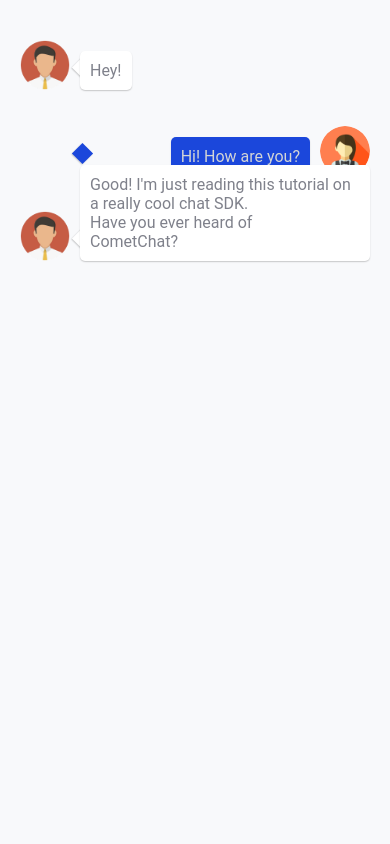
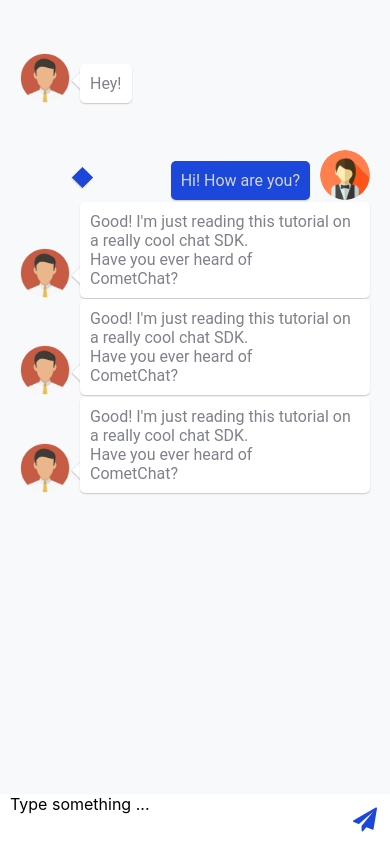
Before and after one commit to ealimardaniii/ifs, a React Native app: screen / in a window 390 px wide. Built offline with nearby package versions, Linux system fonts and the light colour scheme.

Commit message:
feat: add-chatInput.js

```diff
--- a/package.json
+++ b/package.json
@@ -12,7 +12,8 @@
   "dependencies": {
     "babel-plugin-module-resolver": "^4.0.0",
     "react": "16.13.1",
-    "react-native": "0.63.3"
+    "react-native": "0.63.3",
+    "react-native-vector-icons": "^7.1.0"
   },
   "devDependencies": {
     "@babel/core": "7.12.7",
--- a/src/components/generic/Layout.js
+++ b/src/components/generic/Layout.js
@@ -1,12 +1,14 @@
 import React from 'react';
 import {StyleSheet, StatusBar, ScrollView, SafeAreaView} from 'react-native';
 import {COLORS} from 'global/colors';
+import ChatInput from 'components/main/ChatInput';
 
 const Layout = (props) => {
   return (
     <SafeAreaView style={styles.container}>
       <StatusBar barStyle="dark-content" backgroundColor={COLORS.LIGHT} />
       <ScrollView style={styles.content}>{props.children}</ScrollView>
+      <ChatInput />
     </SafeAreaView>
   );
 };
@@ -20,5 +22,6 @@ const styles = StyleSheet.create({
     flex: 1,
     backgroundColor: COLORS.LIGHT,
     padding: 15,
+    marginBottom: 50,
   },
 });
--- /dev/null
+++ b/src/components/main/ChatInput.js
@@ -0,0 +1,58 @@
+import {COLORS} from 'global/colors';
+import React, {useState} from 'react';
+import {View, StyleSheet, TextInput, TouchableOpacity} from 'react-native';
+import Icon from 'react-native-vector-icons/FontAwesome';
+
+const ChatInput = (props) => {
+  const [input, setInput] = useState('');
+  return (
+    <View style={styles.container}>
+      <TextInput
+        style={styles.input}
+        onChangeText={(text) => setInput(text)}
+        value={input}
+        placeholder="Type something ..."
+        multiline
+      />
+      <TouchableOpacity style={styles.send_btn}>
+        <Icon style={styles.send_icon} name="paper-plane" />
+      </TouchableOpacity>
+    </View>
+  );
+};
+export default ChatInput;
+
+const styles = StyleSheet.create({
+  container: {
+    backgroundColor: COLORS.WHITE,
+    position: 'absolute',
+    flexDirection: 'row',
+    alignItems: 'center',
+    bottom: 0,
+    left: 0,
+    right: 0,
+    elevation: 4,
+    shadowColor: COLORS.DARK,
+    shadowOffset: {
+      width: 0,
+      height: 2,
+    },
+    shadowOpacity: 0.23,
+    shadowRadius: 2.62,
+  },
+  input: {
+    fontSize: 16,
+    minHeight: 50,
+    maxHeight: 100,
+    paddingHorizontal: 10,
+    flex: 1,
+  },
+  send_btn: {
+    width: 50,
+    alignItems: 'center',
+  },
+  send_icon: {
+    color: COLORS.BLUE,
+    fontSize: 24,
+  },
+});
--- a/src/components/shared/TextApp.js
+++ b/src/components/shared/TextApp.js
@@ -3,11 +3,7 @@ import {StyleSheet, Text} from 'react-native';
 import {FONTS} from 'global/fonts';
 
 const TextApp = (props) => {
-  return (
-    <Text style={[props.style, props.isBold ? styles.textBold : styles.text]}>
-      {props.children}
-    </Text>
-  );
+  return <Text style={[props.style, styles.text]}>{props.children}</Text>;
 };
 export default TextApp;
 
@@ -16,9 +12,4 @@ const styles = StyleSheet.create({
     fontFamily: FONTS.Robot,
     fontSize: 16,
   },
-  textBold: {
-    fontFamily: FONTS.Robot,
-    fontWeight: 'bold',
-    fontSize: 16,
-  },
 });
--- a/src/screens/Main.js
+++ b/src/screens/Main.js
@@ -8,6 +8,8 @@ const Main = () => {
       <ChatItem isBoy content={'Hey!'} />
       <ChatItem content={'Hi! How are you?'} />
       <ChatItem isBoy content={CHAT_TEXT} />
+      <ChatItem isBoy content={CHAT_TEXT} />
+      <ChatItem isBoy content={CHAT_TEXT} />
     </>
   );
 };
```
Also changed, not shown: 19 other files (tests, documents, lock files or other folders).
